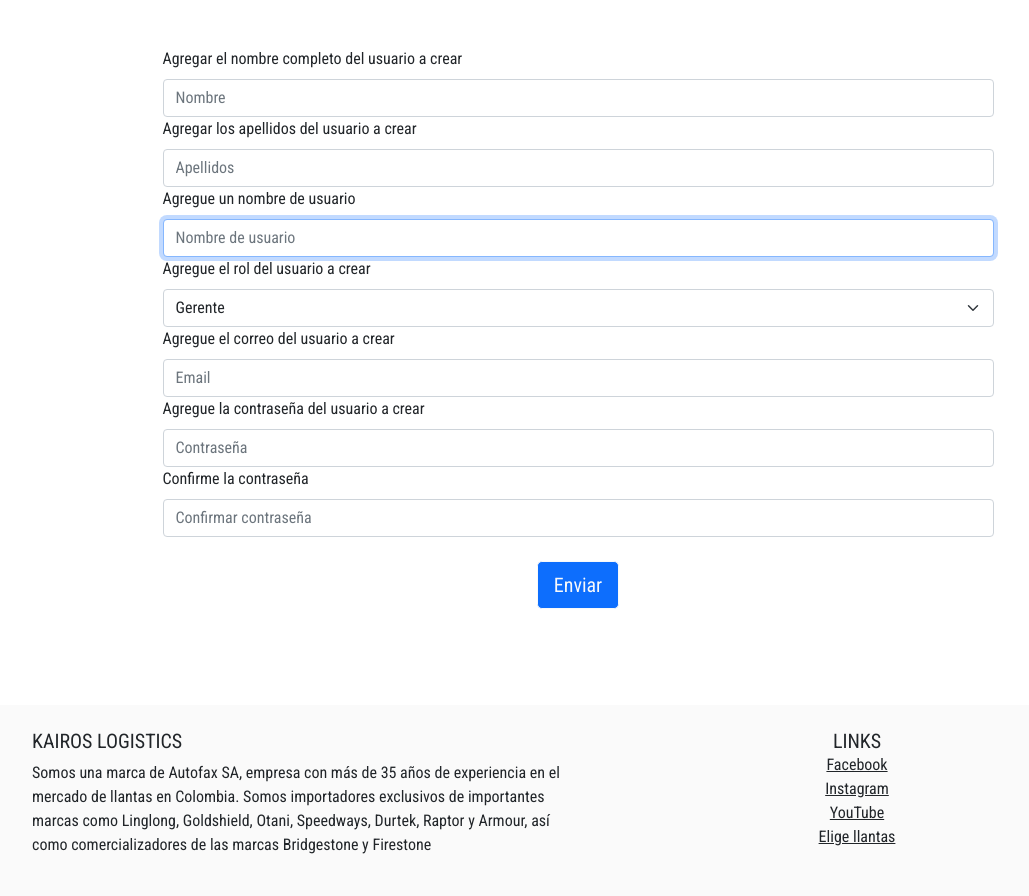
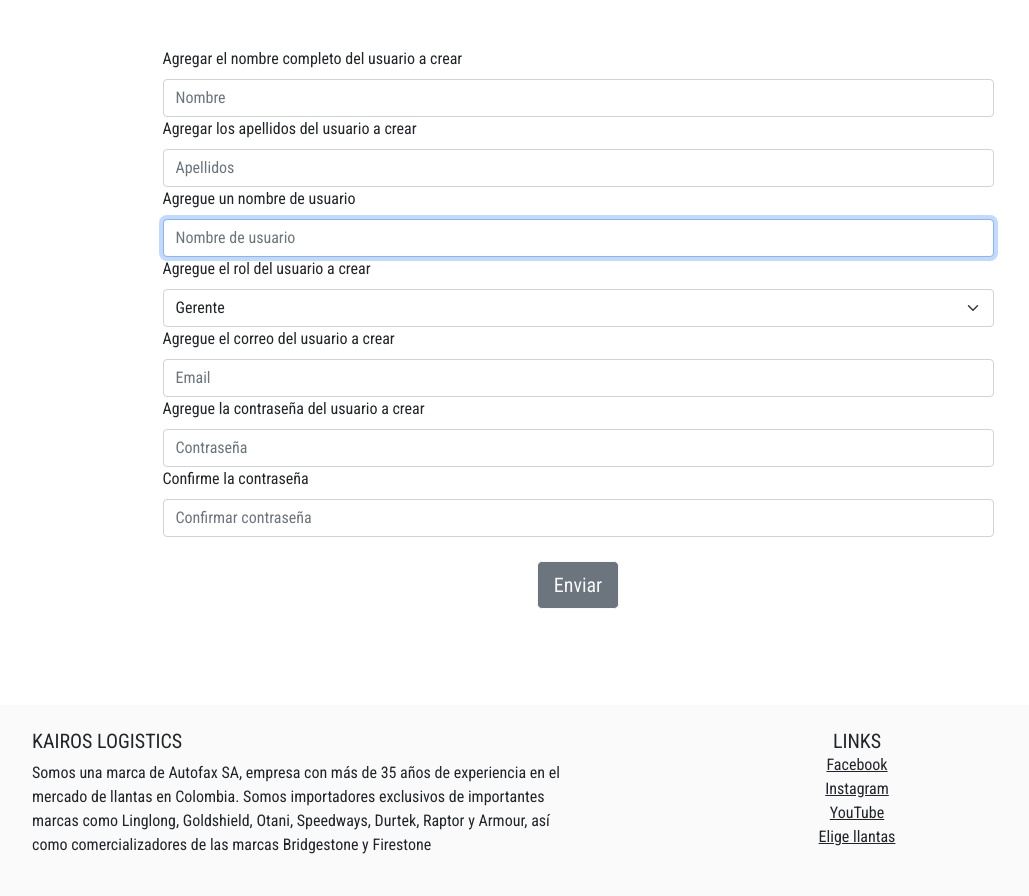
Before and after one commit to miguelcg02/Kairos_logistics, a Django app: page /create_user/ in a window 1280 px wide. Shown: the part 151-1047 px from the top of the page, without its empty margins (62-1091 px from the left). Run offline with Django 4.2, Linux system fonts and the light colour scheme; a user stored in the database is signed in; data comes from the database, SQL or seed files in the repository; both versions use the stored data as it was after the commit.

Commit message:
colores botones

```diff
--- a/kairos/scheduling/templates/0-1-create_user.html
+++ b/kairos/scheduling/templates/0-1-create_user.html
@@ -77,7 +77,7 @@
 
                 <br>
                 <div class="form-group text-center my-0">
-                    <button class="form__button btn btn-primary btn-lg btn-outline-light" type="submit">Enviar</button>
+                    <button class="form__button btn btn-secondary btn-outline-light btn-lg" type="submit">Enviar</button>
                 </div>
 
             </form>
--- a/kairos/scheduling/templates/0-1-delete_user.html
+++ b/kairos/scheduling/templates/0-1-delete_user.html
@@ -40,7 +40,7 @@
 
                 <br>
                 <div class="form__field form__field--9 text-center my-0">
-                    <button class="form__button btn btn-primary btn-lg btn-outline-light" type="submit">Enviar</button>
+                    <button class="form__button btn btn-secondary btn-lg btn-outline-light" type="submit">Enviar</button>
                 </div>
 
             </form>
```
Also changed, not shown: kairos/db.sqlite3.
